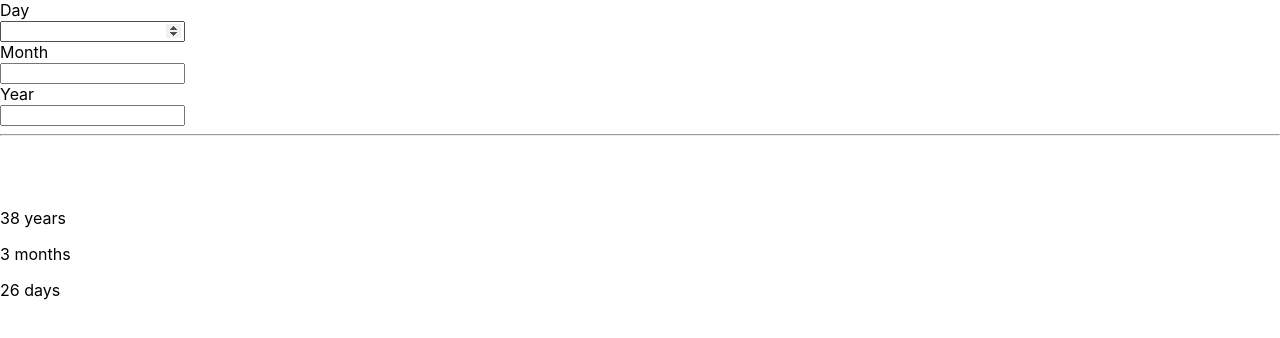
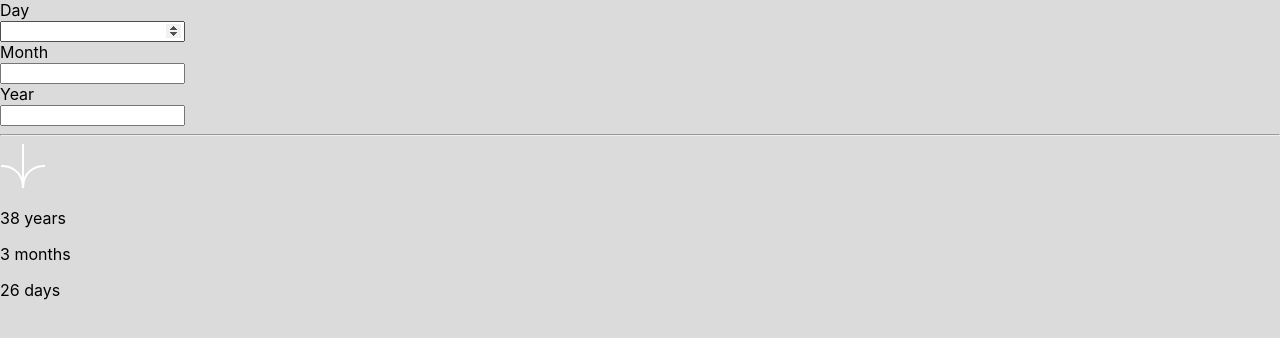
Before and after one commit to steven-mpawulo/age-calculator, a React (Create React App) app: page / in a window 1280 px wide. Shown: the top 338 px of the page. Built offline with nearby package versions, Linux system fonts and the light colour scheme.

Commit message:
adds background color

```diff
--- a/src/components/AgeCalculator.js
+++ b/src/components/AgeCalculator.js
@@ -1,5 +1,6 @@
 import React from 'react'
 import IconArrow from '../images/icon-arrow.svg'
+import '../styles/age_calculator.css'
 
 const AgeCalculator = () => {
   return (
--- a/src/styles/age_calculator.css
+++ b/src/styles/age_calculator.css
@@ -0,0 +1,4 @@
+.main-container {
+    height: 100vh;
+    background-color: hsl(0, 0%, 86%);
+}
```
